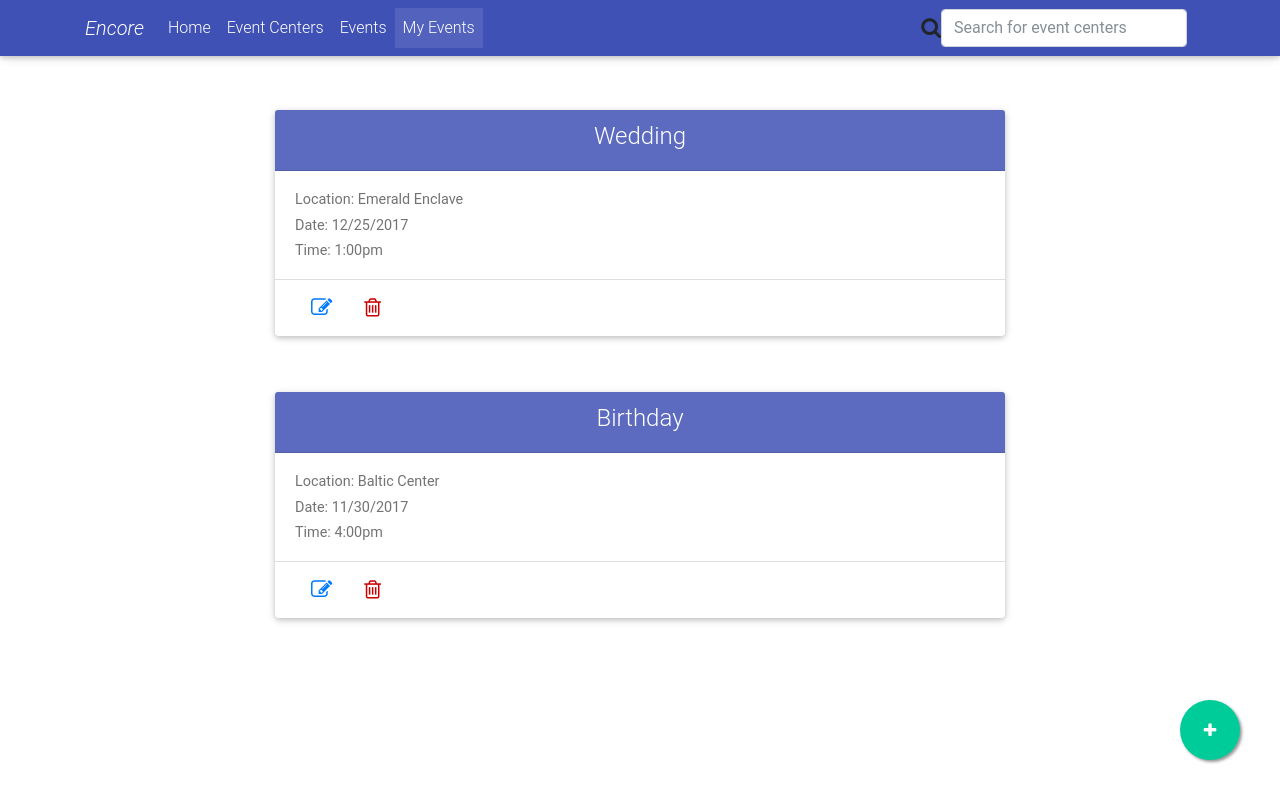
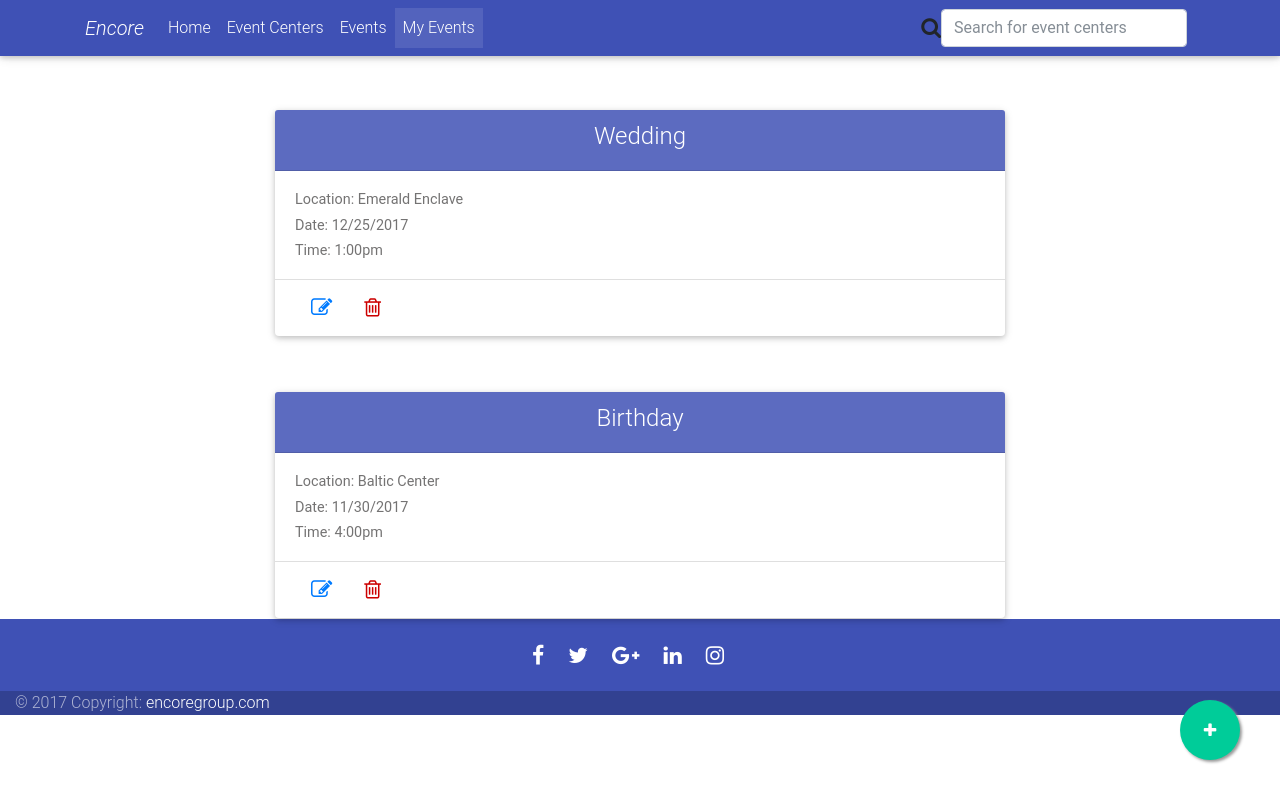
Before and after one commit to kenoseni/Events-Manager-Olusola-Oseni, a plain HTML site: page template/myevents.html in a window 1280 px wide. Drawn offline with nearby package versions, Linux system fonts and the light colour scheme.

Commit message:
Add footer to my events page

```diff
--- a/template/myevents.html
+++ b/template/myevents.html
@@ -5,7 +5,7 @@
     <meta charset="utf-8">
     <meta name="viewport" content="width=device-width, initial-scale=1, shrink-to-fit=no">
     <meta http-equiv="x-ua-compatible" content="ie=edge">
-    <title>Events Manager</title>
+    <title>My Events</title>
     <!-- Font Awesome -->
     <link rel="stylesheet" href="https://maxcdn.bootstrapcdn.com/font-awesome/4.7.0/css/font-awesome.min.css">
     <!-- Bootstrap core CSS -->
@@ -266,9 +266,42 @@
               </div>
             </div>
     </main>
-    <footer>
-
+    <footer class="page-footer indigo center-on-small-only pt-0">
+      <!--Footer Links-->
+      <div class="container">
+        <!--First row-->
+        <div class="row">
+          <!--First column-->
+          <div class="col-md-12">
+            <div class="footer-socials mb-5 flex-center">
+              <!--Facebook-->
+              <a class="icons-sm fb-ic"><i class="fa fa-facebook fa-lg white-text mr-md-4"> </i></a>
+              <!--Twitter-->
+              <a class="icons-sm tw-ic"><i class="fa fa-twitter fa-lg white-text mr-md-4"> </i></a>
+              <!--Google +-->
+              <a class="icons-sm gplus-ic"><i class="fa fa-google-plus fa-lg white-text mr-md-4"> </i></a>
+              <!--Linkedin-->
+              <a class="icons-sm li-ic"><i class="fa fa-linkedin fa-lg white-text mr-md-4"> </i></a>
+              <!--Instagram-->
+              <a class="icons-sm ins-ic"><i class="fa fa-instagram fa-lg white-text mr-md-4"> </i></a>
+              <!--Pinterest-->
+              <a class=""><i></i></a>
+            </div>
+          </div>
+          <!--/First column-->
+        </div>
+        <!--/First row-->
+      </div>
+      <!--/Footer Links-->
+      <!--Copyright-->
+      <div class="footer-copyright">
+        <div class="container-fluid">
+          © 2017 Copyright: <a href="index.html"> encoregroup.com </a>
+        </div>
+      </div>
+      <!--/Copyright-->
     </footer>
+    <!--/Footer-->
 
 
 
```
